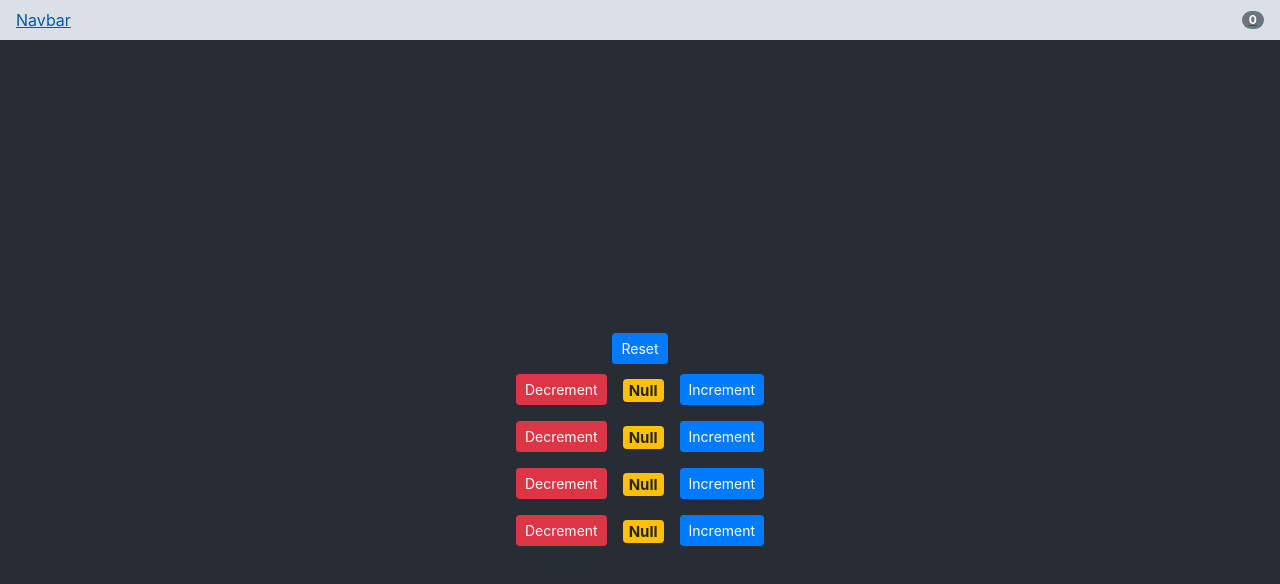
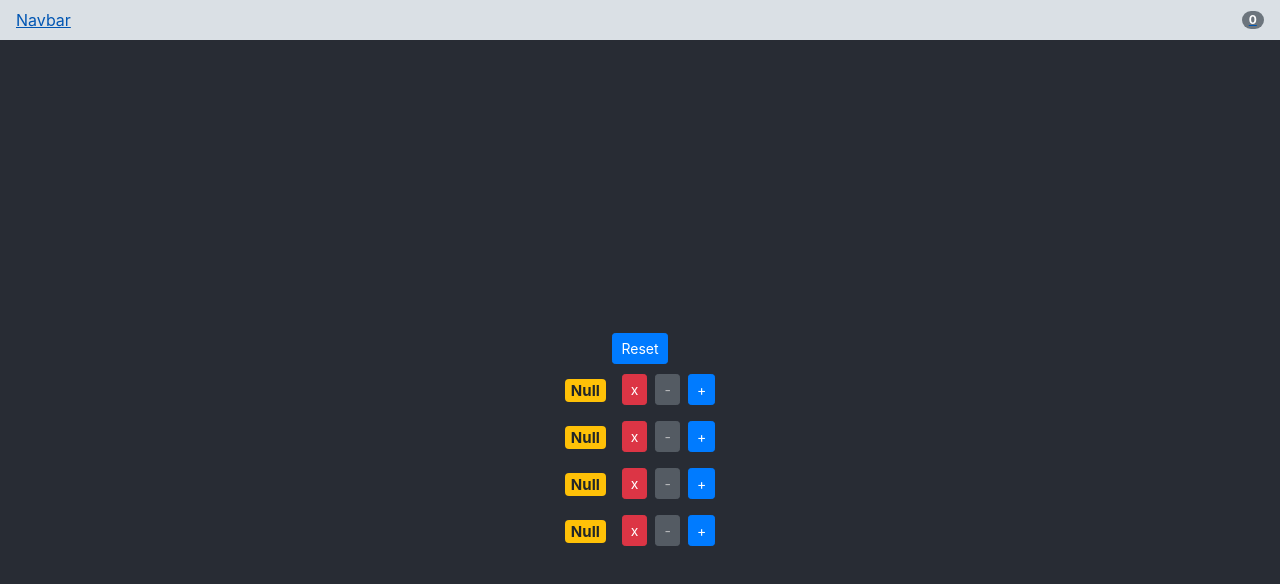
Before and after one commit to Nkasi-e/ReactMosh, a React (Create React App) app: page / in a window 1280 px wide. Shown: the top 584 px of the page. Built offline with nearby package versions, Linux system fonts and the light colour scheme.

Commit message:
Added decrease functionaly and toggle button

```diff
--- a/src/App.js
+++ b/src/App.js
@@ -20,6 +20,15 @@ class App extends Component {
     const index = counters.indexOf(counter);
     counters[index] = { ...counter };
     counters[index].value++;
+    this.setState({ counters });
+  };
+
+  // Decrease button fn
+  handleDecrement = (counter) => {
+    const counters = [...this.state.counters];
+    const index = counters.indexOf(counter);
+    counters[index] = { ...counter };
+    counters[index].value--;
     this.setState({ counters });
   };
 
@@ -52,6 +61,7 @@ class App extends Component {
             onDelete={this.handleDelete}
             onIncrement={this.handleIncrement}
             onReset={this.handleReset}
+            onDecrease={this.handleDecrement}
           />
         </header>
       </div>
--- a/src/components/Counter.jsx
+++ b/src/components/Counter.jsx
@@ -50,20 +50,28 @@ class Counter extends Component {
   render() {
     return (
       <div>
+        <h1 style={this.styles} className={this.getBatchClasses()}>
+          {this.formatValue()}
+        </h1>
         <button
           onClick={() => this.props.onDelete(this.props.counter.id)}
           className="btn btn-danger btn-sm m-2"
         >
-          Decrement
+          x
         </button>
-        <h1 style={this.styles} className={this.getBatchClasses()}>
-          {this.formatValue()}
-        </h1>
+
+        <button
+          onClick={() => this.props.onDecrease(this.props.counter)}
+          className="btn btn-secondary btn-sm"
+          disabled={this.props.counter.value <= 0 ? "disabled" : ""}
+        >
+          -
+        </button>
         <button
           onClick={() => this.props.onIncrement(this.props.counter)}
           className="btn btn-primary btn-sm m-2"
         >
-          Increment
+          +
         </button>
 
         {/* {this.state.tag.length === 0 && `Please create a new tag`}
--- a/src/components/Counters.jsx
+++ b/src/components/Counters.jsx
@@ -3,7 +3,7 @@ import Counter from "./Counter";
 
 class Counters extends Component {
   render() {
-    const { onReset, counters, onDelete, onIncrement } = this.props;
+    const { onDecrease, onReset, counters, onDelete, onIncrement } = this.props;
     return (
       <div>
         <button onClick={onReset} className="btn btn-primary btn-sm">
@@ -15,6 +15,7 @@ class Counters extends Component {
             counter={item}
             onDelete={onDelete}
             onIncrement={onIncrement}
+            onDecrease={onDecrease}
           />
         ))}
       </div>
```
Also changed, not shown: src/components/Counter1.jsx (deleted, +0 -38 lines).
